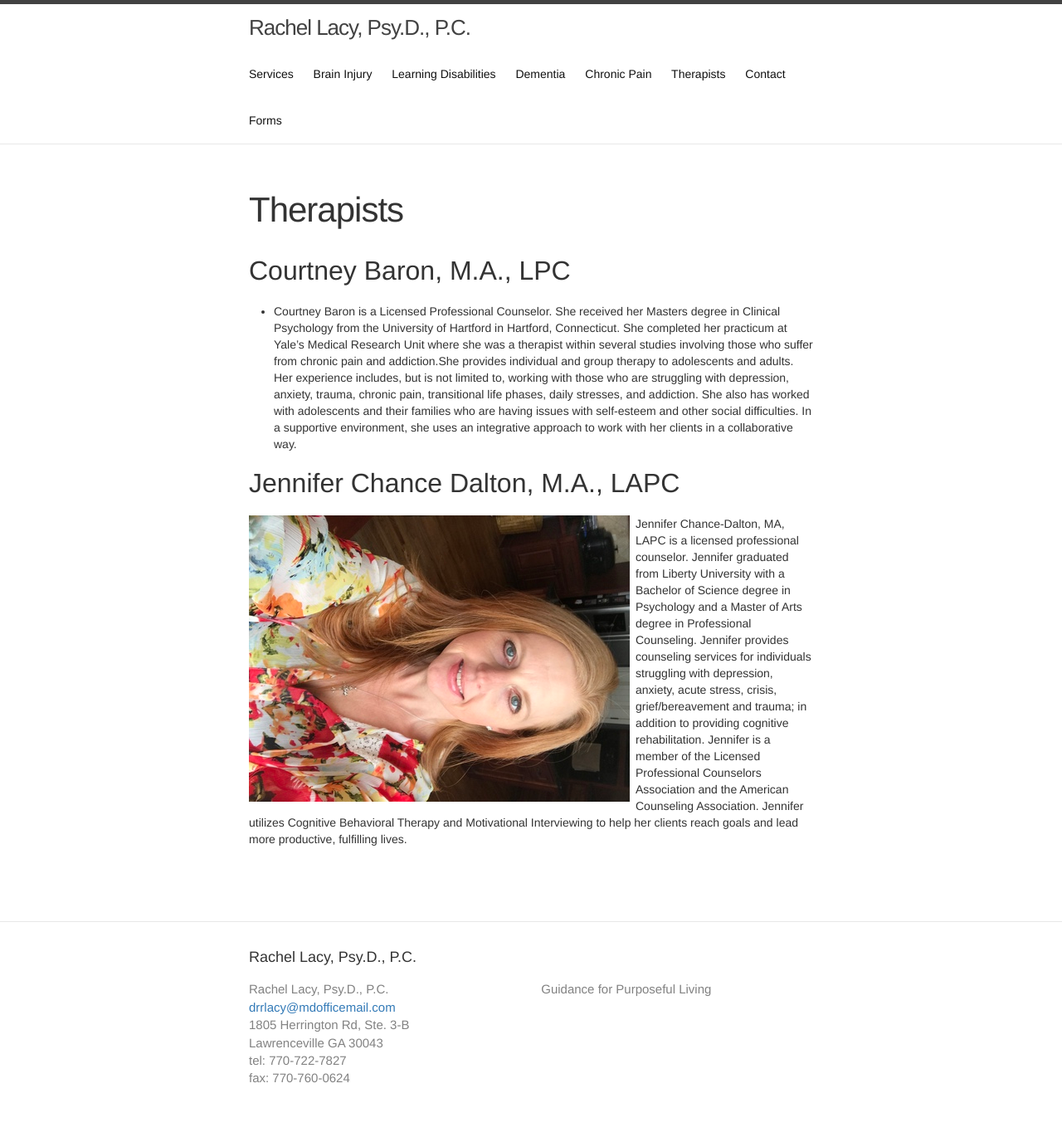
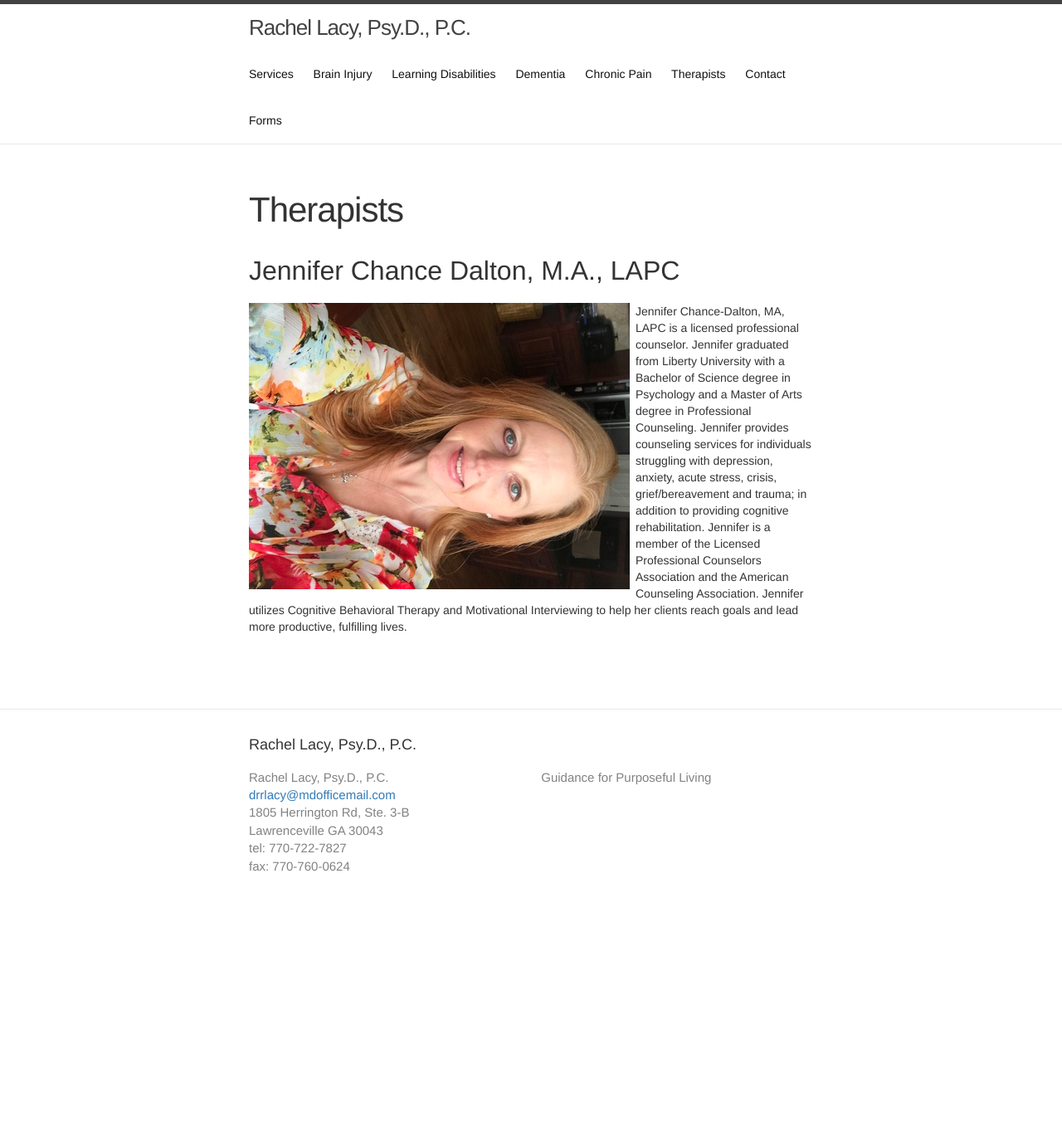
Before and after one commit to halcyon/renewedbrain.com, a Jekyll site: the page built from therapists.md, in a window 1280 px wide. Shown: the whole page at 83% size. Built offline with Jekyll 4.4.1, drawn with Linux system fonts in a browser that asks for light colours; after the commit the page ends 1114 px from its top, so only the background shows below that.

Commit message:
remove courtney

```diff
--- a/therapists.md
+++ b/therapists.md
@@ -4,9 +4,6 @@ title: Therapists
 permalink: /therapists/
 weight: 6
 ---
-## Courtney Baron, M.A., LPC
-* Courtney Baron is a Licensed Professional Counselor.  She received her Masters degree in Clinical Psychology from the University of Hartford in Hartford, Connecticut. She completed her practicum at Yale’s Medical Research Unit where she was a therapist within several studies involving those who suffer from chronic pain and addiction.She provides individual and group therapy to adolescents and adults. Her experience includes, but is not limited to, working with those who are struggling with depression, anxiety, trauma, chronic pain, transitional life phases, daily stresses, and addiction. She also has worked with adolescents and their families who are having issues with self-esteem and other social difficulties. In a supportive environment, she uses an integrative approach to work with her clients in a collaborative way.
-
 ## Jennifer Chance Dalton, M.A., LAPC
 <div class="about-jennifer-dalton">
   <img src="../images/jennifer-dalton.jpg">
```
